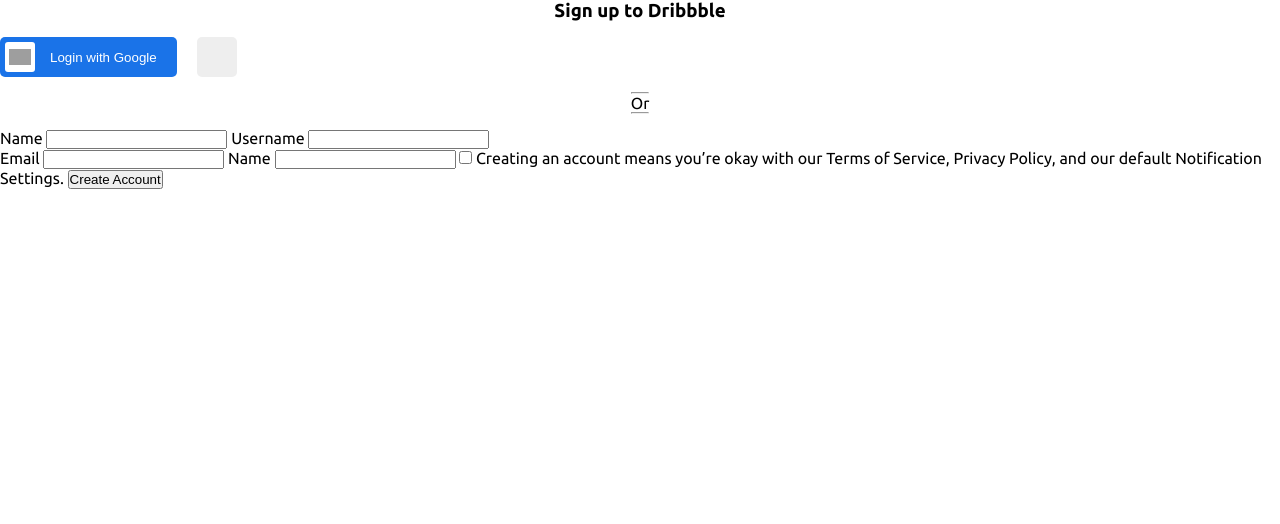
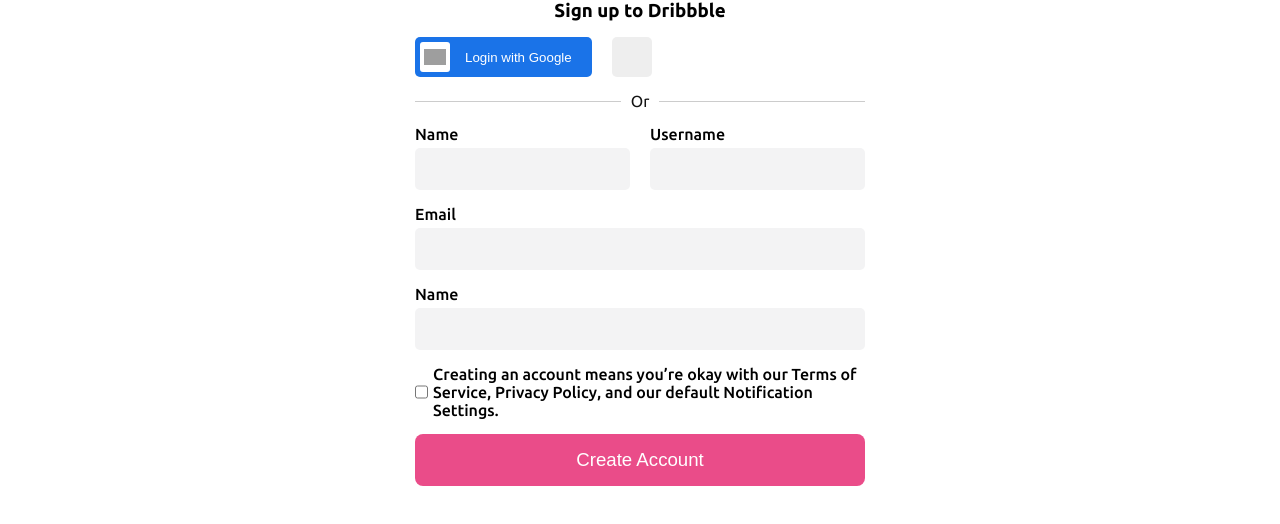
Before and after one commit to ivanretamozodev/OB-html-css-curso, a plain HTML site: page 07-formularios/login.html in a window 1280 px wide. Drawn offline with Linux system fonts and the light colour scheme; grey boxes are pictures that could not be loaded.

Commit message:
Creando un formulario moderno - Parte 2

```diff
--- a/07-formularios/css/login.css
+++ b/07-formularios/css/login.css
@@ -1,4 +1,4 @@
-@import url('https://fonts.googleapis.com/css2?family=Ubuntu:wght@300;400;700&display=swap');
+@import url('https://fonts.googleapis.com/css2?family=Ubuntu:wght@300;400;500;700&display=swap');
 * {
     padding: 0;
     margin: 0;
@@ -10,11 +10,13 @@
 }
 
 .container {
+    margin: auto;
     display: flex;
     flex-direction: column;
     align-items: center;
     justify-content: center;
     gap: 15px;
+    width: 450px;
 }
 
 .buttons {
@@ -66,3 +68,90 @@
     background-color: #ddd;
     cursor: pointer;
 }
+
+.separator {
+    display: flex;
+    align-items: center;
+    width: 100%;
+    gap: 10px;
+}
+
+.separator hr {
+    flex-grow: 1;
+    border: none;
+    border-top: 1px solid #ccc;
+}
+
+.separator span {
+    color: #131313;
+}
+
+form {
+    display: flex;
+    flex-direction: column;
+    align-items: center;
+    gap: 15px;
+}
+
+.section-inputs {
+    display: flex;
+    gap: 20px;
+    width: 100%;
+}
+
+label {
+    width: 100%;
+    display: flex;
+    flex-direction: column;
+    gap: 5px;
+}
+
+label span {
+    font-weight: 500;
+}
+label input {
+    width: 100%;
+    background-color: #f3f3f4;
+    border: none;
+    padding: 10px 20px;
+    border-radius: 5px;
+    outline: none;
+    font-size: 14pt;
+    transition: background-color 0.5s, border 0.5s, box-shadow 0.5s;
+}
+
+label input:hover {
+    background-color: white;
+    border: 1px solid #f3f3f4;
+    box-shadow: 0 0 4px #ea4c89;
+}
+label input:focus {
+    background-color: white;
+    border: 1px solid #f3f3f4;
+    box-shadow: 0 0 4px #ea4c89;
+}
+
+.checkbox-label {
+    display: flex;
+    flex-direction: row;
+}
+
+.checkbox-label input[type='checkbox'] {
+    width: 20px;
+}
+.submit-btn {
+    background-color: #ea4c89;
+    border: none;
+    border-radius: 8px;
+    color: white;
+    cursor: pointer;
+    text-align: center;
+    padding: 15px;
+    outline: none;
+    width: 100%;
+    font-size: 14pt;
+    font-weight: 500;
+}
+.submit-btn:hover {
+    opacity: 0.75;
+}
--- a/07-formularios/login.html
+++ b/07-formularios/login.html
@@ -30,7 +30,7 @@
                 <hr />
             </div>
             <form action="" method="">
-                <div>
+                <div class="section-inputs">
                     <label for="name">
                         <span>Name</span>
                         <input type="text" id="name" name="name" />
@@ -48,14 +48,14 @@
                     <span>Name</span>
                     <input type="text" id="name" name="name" />
                 </label>
-                <label for="checkbox">
+                <label for="checkbox" class="checkbox-label">
                     <input type="checkbox" id="checkbox" />
                     <span
                         >Creating an account means you’re okay with our Terms of Service, Privacy
                         Policy, and our default Notification Settings.</span
                     >
                 </label>
-                <button type="submit">Create Account</button>
+                <button type="submit" class="submit-btn">Create Account</button>
             </form>
         </div>
     </body>
```
